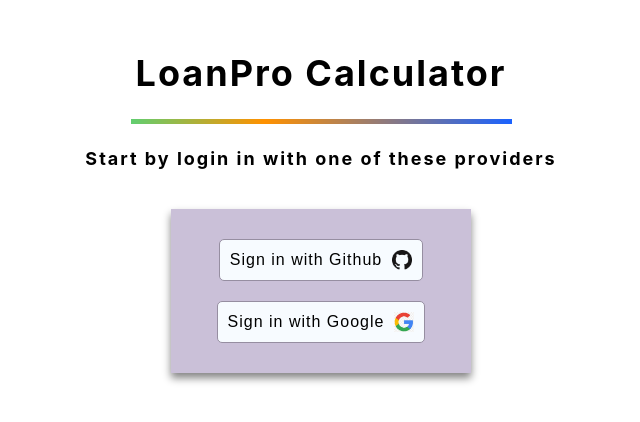
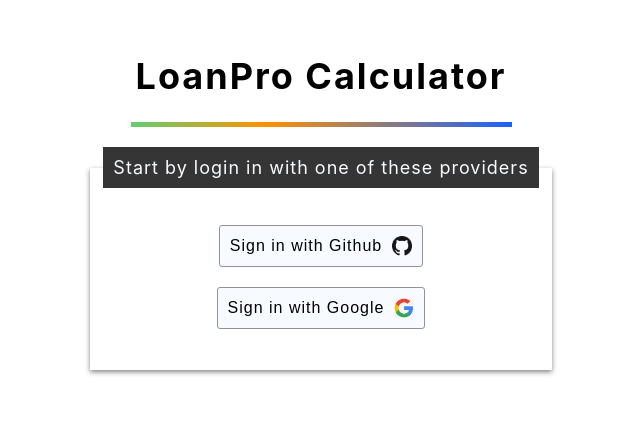
Before and after one commit to jesus-castro3/lptask, a Next.js app: page / in a window 1280 px wide. Shown: the part 200-622 px from the top of the page, without its empty margins (319-959 px from the left). Built offline with nearby package versions, Linux system fonts and the light colour scheme; no server answers.

Commit message:
auth-wip: sep login logout components

```diff
--- a/components/BalanceBanner/BalanceBanner.module.css
+++ b/components/BalanceBanner/BalanceBanner.module.css
@@ -3,7 +3,7 @@
   display: flex;
   justify-content: space-between;
   font-size: 2rem;
-  background-color: var(--lp-green);
+  background-color: var(--lp-black);
   color: #ffffff;
   font-weight: bold;
   padding: 2rem;
@@ -14,7 +14,7 @@
   position: absolute;
   z-index: -100;
   right: 0;
-  background: var(--lp-orange);
+  background: var(--lp-green);
   padding: 1rem 2rem 1rem;
   height: 4rem;
   font-size: 1.8rem;
--- /dev/null
+++ b/components/Login/Login.jsx
@@ -0,0 +1,20 @@
+import { signIn } from 'next-auth/client'
+import styles from './Login.module.css';
+
+function Login() {
+  return(
+    <fieldset className={styles.loginContainer}>
+      <legend>Start by login in with one of these providers</legend>
+      <ul>
+        <li>
+          <button onClick={() => signIn('github')}>Sign in with Github <img src="/assets/github.png" alt="" /></button>
+        </li>
+        <li>
+          <button onClick={() => signIn('google')}>Sign in with Google <img src="/assets/google.jpg" alt="" /></button>
+        </li>
+      </ul>
+    </fieldset>
+  )
+}
+
+export default Login;
--- /dev/null
+++ b/components/Login/Login.module.css
@@ -0,0 +1,39 @@
+.loginContainer {
+  margin-top: 2rem;
+  display: flex;
+  align-items: center;
+  justify-content: center;
+  box-shadow: 0 0.2rem .5rem #838383;
+  border: none;
+}
+
+.loginContainer legend {
+  background-color: var(--lp-black);
+  color: var(--lp-white);
+  padding: 1rem;
+  letter-spacing: 0.1rem;
+}
+
+.loginContainer ul {
+  display: flex;
+  align-items: center;
+  flex-direction: column;
+  padding: 2rem;
+}
+
+.loginContainer button {
+  display: flex;
+  align-items: center;
+  margin: 1rem;
+  border-radius: 0.3rem;
+}
+
+.loginContainer img {
+  width: 2rem;
+  margin-left: 1rem;
+}
+
+.loginContainer li>button {
+  border: 1px solid var(--lp-dark-grey);
+  padding: 1rem;
+}
--- a/pages/index.jsx
+++ b/pages/index.jsx
@@ -1,7 +1,8 @@
 import React, { useEffect } from 'react';
-import { signIn, useSession } from 'next-auth/client'
+import { useSession } from 'next-auth/client'
 import { useRouter } from 'next/router';
 import styles from '../styles/Home.module.css';
+import Login from '../components/Login/Login';
 
 function Home() {
   const router = useRouter();
@@ -16,21 +17,11 @@
   if(loading || session) return null;
 
   return (
-    <div className={styles.container}>
+    <main className={styles.container}>
       <h1>LoanPro Calculator</h1>
       <span className={styles.lpLinearGradient}></span>
-      <div className={styles.loginContainer}>
-      <h4>Start by login in with one of these providers</h4>
-      <ul className={styles.loginContainer}>
-        <li>
-          <button onClick={() => signIn('github')}>Sign in with Github <img src="/assets/github.png" alt=""/></button>
-        </li>
-        <li>
-          <button onClick={() => signIn('google')}>Sign in with Google <img src="/assets/google.jpg" alt=""/></button>
-        </li>
-      </ul>
-      </div>
-    </div>
+      <Login/>
+    </main>
   )
 }
 
--- a/styles/Home.module.css
+++ b/styles/Home.module.css
@@ -163,35 +163,3 @@
   background: rgb(97, 206, 112);
   background: linear-gradient(90deg, rgba(97, 206, 112, 1) 0%, rgba(255, 145, 0, 1) 35%, rgba(26, 98, 255, 1) 100%);
 }
-
-.loginContainer {
-  margin: 0 auto;
-}
-
-.loginContainer button {
-  border-radius: 0.5rem;
-  display: flex;
-  align-items: center;
-  margin: 1rem;
-}
-
-.loginContainer img {
-  width: 2rem;
-  margin-left: 1rem;
-}
-
-.loginContainer ul {
-  display: flex;
-  flex-direction: column;
-  padding: 2rem;
-  margin-top: 4rem;
-  align-items: center;
-  width: 30rem;
-  background: var(--lp-grey);
-  box-shadow: 0 0.5rem .8rem #838383;
-}
-
-.loginContainer li > button {
-  border: 1px solid var(--lp-dark-grey);
-  padding: 1rem;
-}
--- a/styles/globals.css
+++ b/styles/globals.css
@@ -1,7 +1,8 @@
 :root {
-  /* global palette colors */
+  /* global colors palette */
   --lp-green: #61CE70;
   --lp-orange: #FF9100;
+  --lp-black: #353535;
   --lp-dark-orange: #e68200;
   --lp-blue: #1A62FF;
   --lp-white: #F7FBFF;
```
Also changed, not shown: components/Logout/Logout.jsx (added, +22 -0 lines), components/Logout/Logout.module.css (added, +17 -0 lines), pages/calculator/calculator.module.css (+0 -21 lines), pages/calculator/index.jsx (+4 -19 lines).
